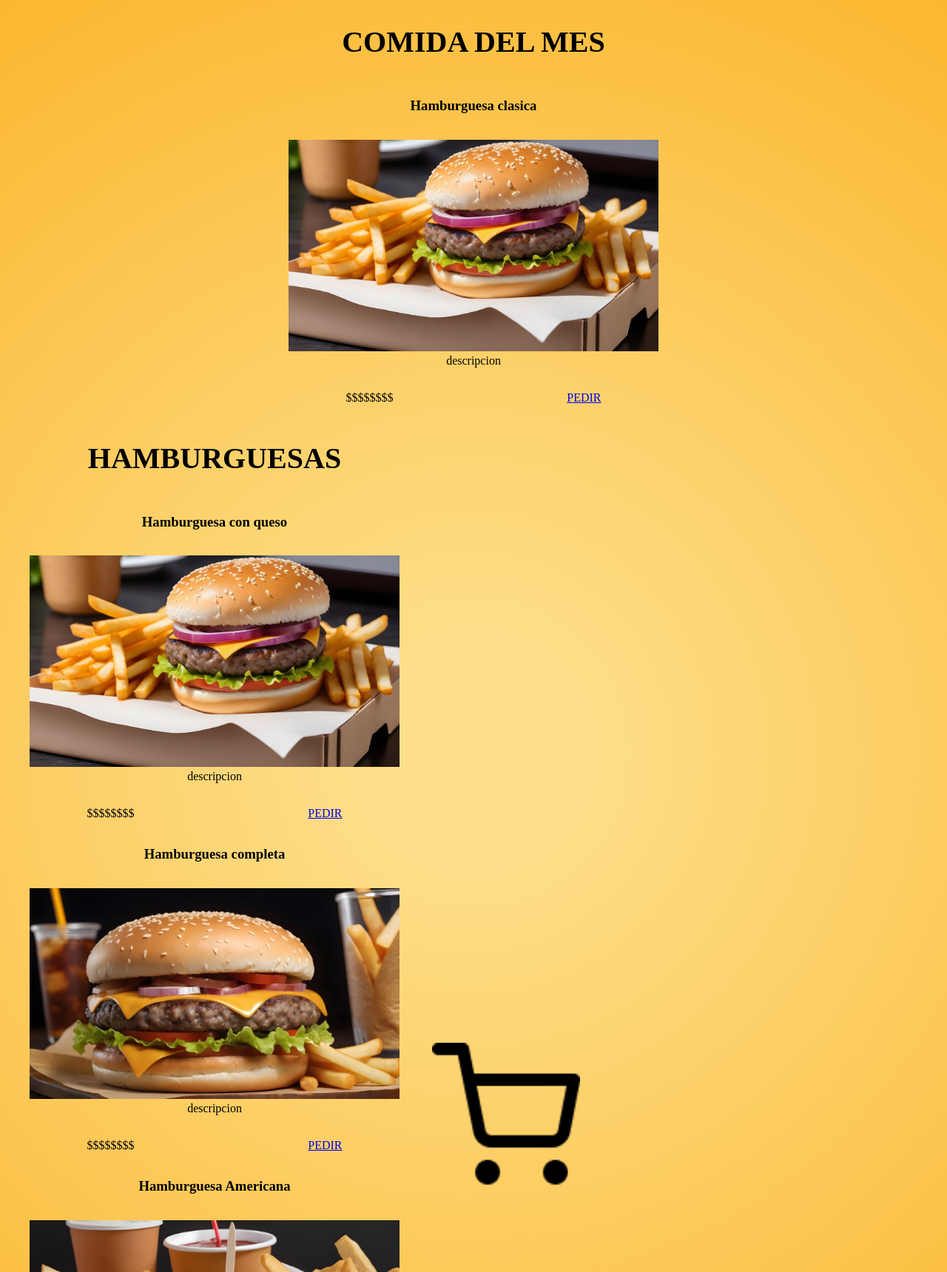
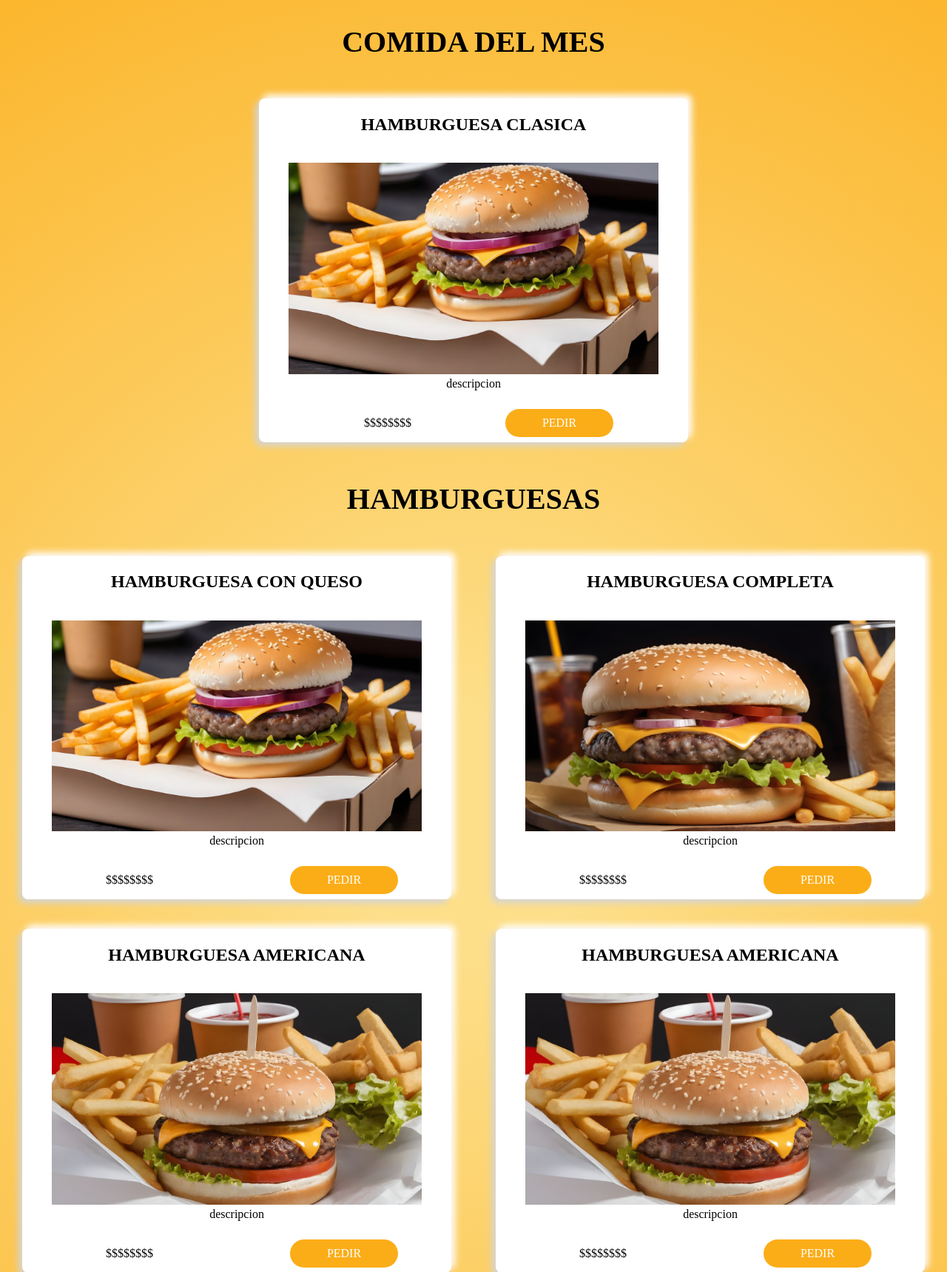
Before and after one commit to LucasLatessa/PAW-2024, a PHP site: page /compra/menu.html in a window 1280 px wide. Shown: the part 299-2019 px from the top of the page at 74% size. Run offline with PHP 8.4, Linux system fonts and the light colour scheme; some web fonts are replaced.

Commit message:
Menu terminado (Casi responsive)

```diff
--- a/compra/menu.html
+++ b/compra/menu.html
@@ -46,11 +46,11 @@
       </header>
 
       <section id="menuComidaMes">
-        <h2>COMIDA DEL MES</h2>
-        <article class="menu-comida">
+        <h2 class="titulo-comida">COMIDA DEL MES</h2>
+        <article class="menu-comida-mes">
           <h3>Hamburguesa clasica</h3>
           <figure class="figura-hamburguesa">
-            <img class="hamburguesa-comida-mes"
+            <img class="comida-imagen"
               src="../assets/hamburguesa1.jpg"
               alt="Hamburguesa comida del mes"
               width="500"
@@ -63,12 +63,12 @@
       </section>
 
       <section id="menuHamburguesa">
-        <h2>HAMBURGUESAS</h2>
+        <h2 class="titulo-comida">HAMBURGUESAS</h2>
 
         <article class="menu-comida">
           <h3>Hamburguesa con queso</h3>
           <figure class="figura-hamburguesa">
-            <img class="hamburguesa-comida-mes"
+            <img class="comida-imagen"
               src="../assets/hamburguesa1.jpg"
               alt="Hamburguesa con queso"
               width="500"
@@ -82,7 +82,7 @@
         <article class="menu-comida">
           <h3>Hamburguesa completa</h3>
           <figure class="figura-hamburguesa">
-            <img class="hamburguesa-comida-mes"
+            <img class="comida-imagen"
               src="../assets/hamburguesa2.jpg"
               alt="Hamburguesa completa"
               width="500"
@@ -96,7 +96,35 @@
         <article class="menu-comida">
           <h3>Hamburguesa Americana</h3>
           <figure class="figura-hamburguesa">
-            <img class="hamburguesa-comida-mes"
+            <img class="comida-imagen"
+              src="../assets/hamburguesa3.jpg"
+              alt="Hamburguesa Americana"
+              width="500"
+            />
+            <figcaption class="descripcion-comida">descripcion</figcaption>
+          </figure>
+          <p class="precio-comida">$$$$$$$$</p>
+          <a class="pedir-comida" href="pedirComida.html">PEDIR</a>
+        </article>
+
+        <article class="menu-comida">
+          <h3>Hamburguesa Americana</h3>
+          <figure class="figura-hamburguesa">
+            <img class="comida-imagen"
+              src="../assets/hamburguesa3.jpg"
+              alt="Hamburguesa Americana"
+              width="500"
+            />
+            <figcaption class="descripcion-comida">descripcion</figcaption>
+          </figure>
+          <p class="precio-comida">$$$$$$$$</p>
+          <a class="pedir-comida" href="pedirComida.html">PEDIR</a>
+        </article>
+
+        <article class="menu-comida">
+          <h3>Hamburguesa Americana</h3>
+          <figure class="figura-hamburguesa">
+            <img class="comida-imagen"
               src="../assets/hamburguesa3.jpg"
               alt="Hamburguesa Americana"
               width="500"
@@ -108,9 +136,9 @@
         </article>
       </section>
 
-      <a href="carrito.html"
+      <!-- <a href="carrito.html"
         ><img src="../assets/carrito.png" alt="Carrito" width="200"
-      /></a>
+      /></a> -->
     </main>
 
     <!--FOOTER-->
--- a/compra/styles/menu.css
+++ b/compra/styles/menu.css
@@ -1,6 +1,9 @@
-/* HEADER */
-
+/*------------- HEADER MENU  -----------------*/
 .header-menu{
+    display: flex;
+    flex-direction: row;
+    flex-wrap: wrap;
+    justify-content: space-around;
     padding: 1rem;
     background-image: url(../../assets/hamburguesa1.jpg);
     background-position: center;
@@ -23,43 +26,71 @@ h2 {
     font-size: 2.5rem;
 }
 
-/*-------------MENU-----------------*/
+/*------------- MENU -----------------*/
 
-/* Comida del mes */
-.menu-comida{
+/* Cada articulo comida - Display grid! */
+article.menu-comida, article.menu-comida-mes{
     display: grid;
     grid-template-areas:
         'titulo titulo'
         'imagen imagen'
         'precio pedir';
+    grid-template-rows: 15% auto auto;
+    grid-template-columns: 50% 50%;
     justify-content: center;
     align-items: center;
     justify-items: center;
+    border-radius: 8px;
+    background: #ffffff;
+    box-shadow:  -5px 5px 10px #d4d4d4,
+                5px -5px 10px #ffffff;
+    margin: 20px; /*Separacion entre elementos*/
 }
 
-/*Menu */
-#menuHamburguesa{
-    display: inline-block;
+article.menu-comida-mes{
+    grid-template-rows: 15% auto auto;
+    grid-template-columns: 40% 40%;
 }
 
-.figura-hamburguesa{
-    grid-area: imagen;
+/* Secciones - Display flex! */
+section:not(.titulo-comida){
+    display: flex;
+    flex-direction: row;
+    flex-wrap: wrap;
+    justify-content: space-around;
+}
+
+.titulo-comida {
+    width: 100%;
 }
 
 .figura-hamburguesa figcaption{
     text-align: center;
 }
 
-.menu-comida>h3{
-    grid-area: titulo;
+/* Posicionamiento del contenido de los articulos con grind area y estilos a cada elemento */
+
+.figura-hamburguesa{
+    grid-area: imagen;
 }
 
-.hamburguesa-comida-mes{
+.menu-comida>h3, .menu-comida-mes>h3{
+    grid-area: titulo;
+    text-transform: uppercase;
+    font-size: 1.5rem;
+}
+
+.comida-imagen{
     grid-area: imagen;
 }
 
 .pedir-comida{
+    padding: 10px 50px;
     grid-area: pedir;
+    background-color: #fbad18;
+    text-decoration: none;
+    border-radius: 50px;
+    color: #fff;
 }
 
 .precio-comida{
@@ -68,4 +99,5 @@ h2 {
 
 .descripcion-comida {
     grid-area: descripcion;
+    font-family: "Century Gothic";
 }
```
